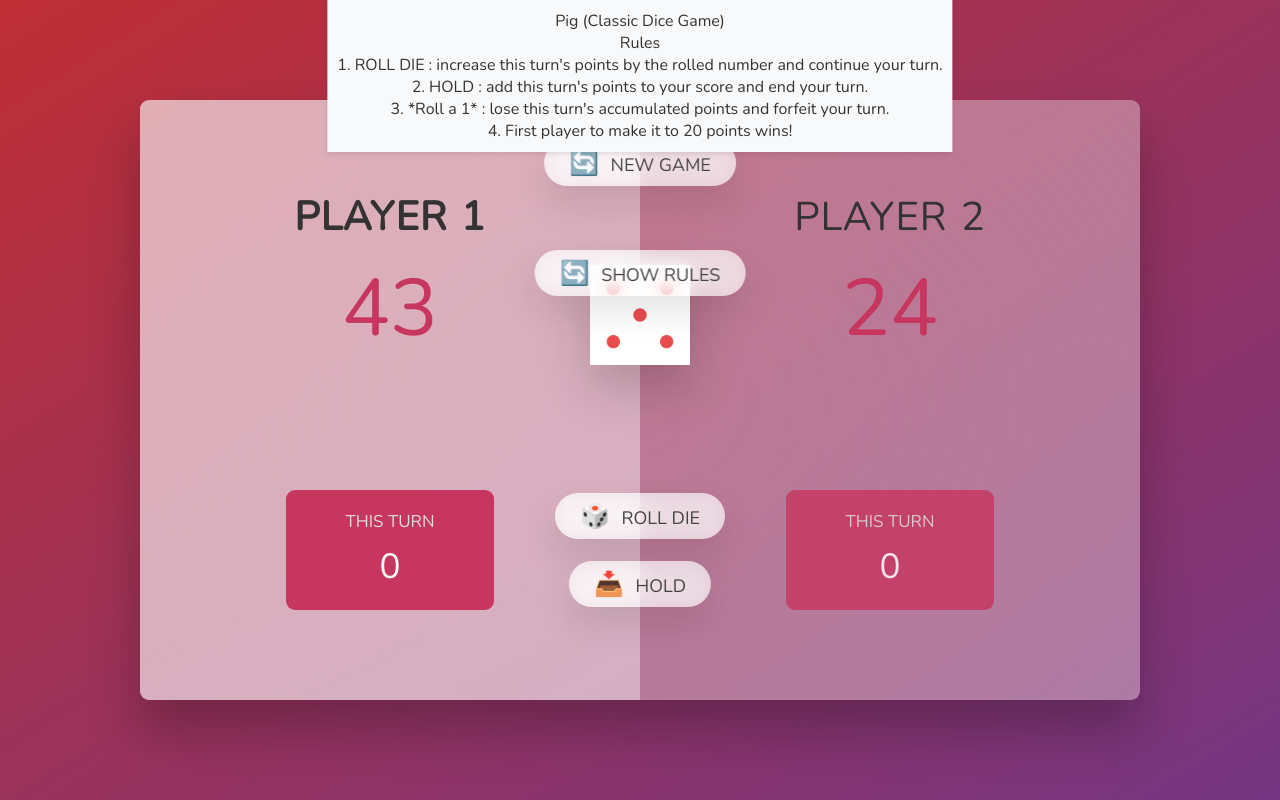
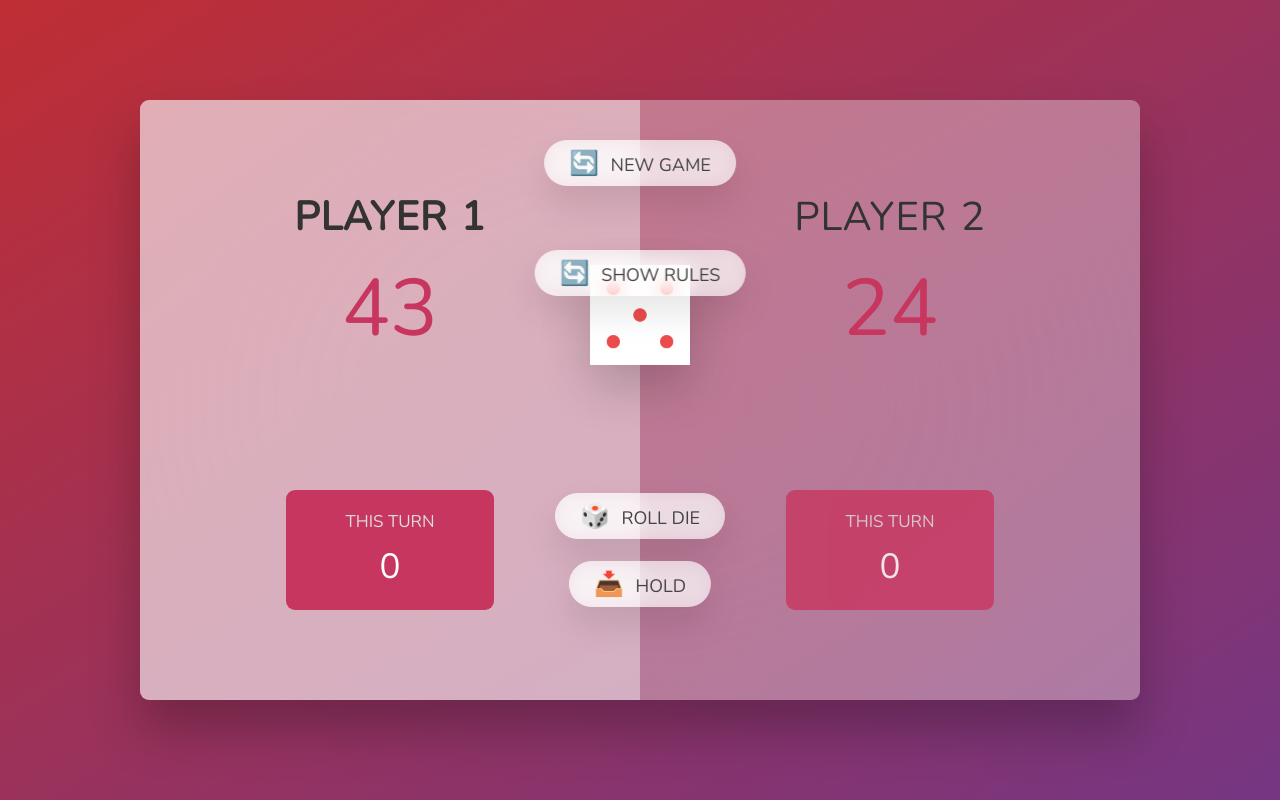
Before and after one commit to ABroadCoder/coursework-project2, a plain HTML site: page index.html in a window 1280 px wide. Drawn offline with nearby package versions, Linux system fonts and the light colour scheme.

Commit message:
Update index.html

```diff
--- a/index.html
+++ b/index.html
@@ -8,7 +8,7 @@
     <title>Pig Game</title>
   </head>
   <body>
-    <header>
+    <header class="hidden">
       Pig (Classic Dice Game)<br />Rules<br />1. ROLL DIE : increase this turn's
       points by the rolled number and continue your turn.<br />2. HOLD : add
       this turn's points to your score and end your turn.<br />3. *Roll a 1* :
```
